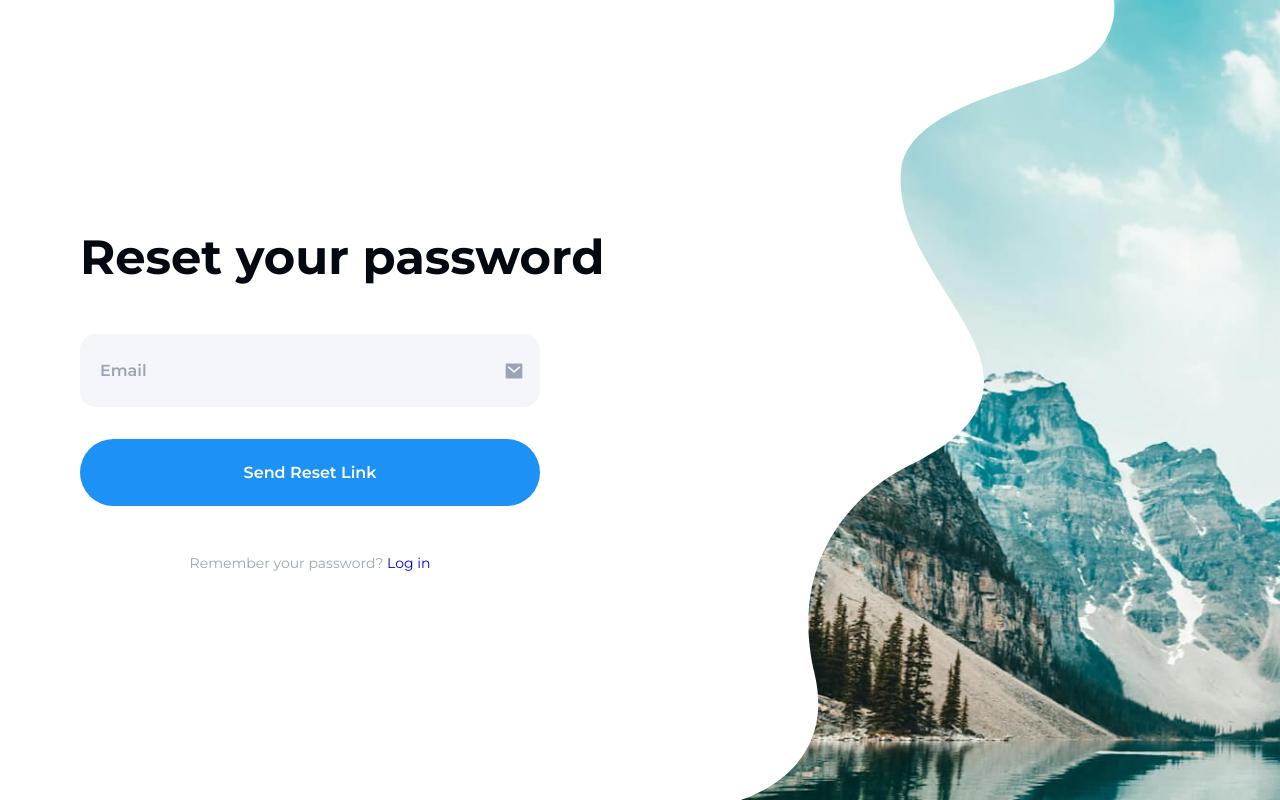
After one commit to ztinyz/SoftwareEngineering, a Django app: page /users/reset-password/ in a window 1280 px wide. The commit adds this page. Run offline with Django 5.2, Linux system fonts and the light colour scheme; parts of the project's set-up code (start-up, migrations or seed data) failed here and were passed over.

Commit message:
Password reset logic

```diff
--- a/Clinica/__init__.py
+++ b/Clinica/__init__.py
@@ -0,0 +1,3 @@
+from .celery import app as celery_app
+
+__all__ = ('celery_app',)
--- a/login/templates/login/login.html
+++ b/login/templates/login/login.html
@@ -59,7 +59,7 @@
 
                      <i class="ri-eye-off-fill login__icon login__password" id="loginPassword"></i>
                   </div>
-                  <a href="#" class="login__forgot">Forgot your password?</a>
+                  <a href="{% url 'login:password_reset_request' %}" class="login__forgot">Forgot your password?</a>
                   {{ login_captcha_form.hcaptcha }}
                </div>
 
--- /dev/null
+++ b/login/templates/login/password_reset_request.html
@@ -0,0 +1,72 @@
+{% load static %}
+
+<!DOCTYPE html>
+<html lang="en">
+<head>
+   <meta charset="UTF-8">
+   <meta name="viewport" content="width=device-width, initial-scale=1.0">
+
+   <!--=============== REMIXICONS ===============-->
+   <link rel="stylesheet" href="https://cdnjs.cloudflare.com/ajax/libs/remixicon/4.2.0/remixicon.css">
+
+   <!--=============== CSS ===============-->
+   <link rel="stylesheet" href="{% static 'login/css/styles.css' %}">
+
+   <title>Reset Password - Clinica</title>
+</head>
+
+<body>
+   <!--=============== LOGIN IMAGE ===============-->
+   <svg class="login__blob" viewBox="0 0 566 840" xmlns="http://www.w3.org/2000/svg">
+      <mask id="mask0" mask-type="alpha">
+         <path d="M342.407 73.6315C388.53 56.4007 394.378 17.3643 391.538
+         0H566V840H0C14.5385 834.991 100.266 804.436 77.2046 707.263C49.6393
+         591.11 115.306 518.927 176.468 488.873C363.385 397.026 156.98 302.824
+         167.945 179.32C173.46 117.209 284.755 95.1699 342.407 73.6315Z"/>
+      </mask>
+
+      <g mask="url(#mask0)">
+         <path d="M342.407 73.6315C388.53 56.4007 394.378 17.3643 391.538
+         0H566V840H0C14.5385 834.991 100.266 804.436 77.2046 707.263C49.6393
+         591.11 115.306 518.927 176.468 488.873C363.385 397.026 156.98 302.824
+         167.945 179.32C173.46 117.209 284.755 95.1699 342.407 73.6315Z"/>
+
+         <image class="login__img" href="{% static 'login/img/bg-img.jpg' %}"/>
+      </g>
+   </svg>
+
+   <!--=============== RESET PASSWORD ===============-->
+   <div class="login container grid">
+      <div class="login__access">
+         <h1 class="login__title">Reset your password</h1>
+
+         <div class="login__area">
+            <form method="post" class="login__form">
+               {% csrf_token %}
+
+               <div class="login__content grid">
+                  <div class="login__box">
+                     <input type="email"
+                            id="email"
+                            name="email"
+                            required
+                            placeholder=" "
+                            class="login__input">
+                     <label for="email" class="login__label">Email</label>
+                     <i class="ri-mail-fill login__icon"></i>
+                  </div>
+               </div>
+
+               <button type="submit" class="login__button">Send Reset Link</button>
+            </form>
+
+            <p class="login__switch">
+               Remember your password?
+               <a href="{% url 'login:login' %}">Log in</a>
+            </p>
+         </div>
+      </div>
+   </div>
+
+</body>
+</html>
--- a/login/urls.py
+++ b/login/urls.py
@@ -7,5 +7,7 @@ urlpatterns = [
     path('login/', views.login_view, name='login'),
     path('logout/', views.logout_view, name='logout'),
     path('verify-email/<uuid:token>/', views.verify_email, name='verify_email'),
-    path('long/Test/', views.Test, name='Test')
+    path('long/Test/', views.Test, name='Test'),
+    path('reset-password/', views.password_reset_request, name='password_reset_request'),
+    path('reset-password/<uidb64>/<token>/', views.password_reset_confirm, name='password_reset_confirm'),
 ]
--- a/login/views.py
+++ b/login/views.py
@@ -21,6 +21,13 @@ from .forms.registerform import RegistrationForm
 from .forms.updateform import AccountUpdateForm
 from .forms.captchaform import LoginCaptchaForm, RegisterCaptchaForm
 from .forms.loginform import LoginForm
+
+from django.contrib.auth.tokens import default_token_generator
+from django.utils.http import urlsafe_base64_encode, urlsafe_base64_decode
+from django.utils.encoding import force_bytes, force_str
+from django.contrib.auth.models import User
+from django.contrib.messages import get_messages
+from .tasks import send_password_reset_email
 
 # Import runtime verification components (Marshmallow + Transitions)
 from .verification_service import RegistrationVerificationService, format_marshmallow_errors
@@ -444,3 +451,91 @@ def Test(request):
         'user': request.user,
         'user_profile': user_profile
     })
+
+
+def password_reset_request(request):
+    """Handle password reset request"""
+    # Clear old messages
+    storage = get_messages(request)
+    for _ in storage:
+        pass
+
+    if request.method == 'POST':
+        email = request.POST.get('email')
+
+        try:
+            user = User.objects.get(email=email)
+
+            # Generate reset token
+            token = default_token_generator.make_token(user)
+            uid = urlsafe_base64_encode(force_bytes(user.pk))
+
+            # Build reset link
+            reset_link = request.build_absolute_uri(
+                f'/users/reset-password/{uid}/{token}/'
+            )
+
+            # Send email synchronously (no Celery needed)
+            subject = 'Password Reset Request'
+            message = f'''
+Hello {user.username},
+
+You requested a password reset. Click the link below to reset your password:
+
+{reset_link}
+
+This link will expire in 1 hour.
+
+If you didn't request this, please ignore this email.
+
+Best regards,
+Clinica Team
+            '''
+
+            send_mail(
+                subject,
+                message,
+                settings.DEFAULT_FROM_EMAIL,
+                [email],
+                fail_silently=False,
+            )
+
+            messages.success(request, 'Password reset email sent! Check your inbox.')
+            return redirect('login:login')
+
+        except User.DoesNotExist:
+            messages.error(request, 'No account found with that email.')
+
+    return render(request, 'login/password_reset_request.html')
+
+
+def password_reset_confirm(request, uidb64, token):
+    """Confirm password reset and set new password"""
+    # Clear old messages
+    storage = get_messages(request)
+    for _ in storage:
+        pass
+
+    try:
+        uid = force_str(urlsafe_base64_decode(uidb64))
+        user = User.objects.get(pk=uid)
+    except (TypeError, ValueError, OverflowError, User.DoesNotExist):
+        user = None
+
+    if user and default_token_generator.check_token(user, token):
+        if request.method == 'POST':
+            new_password = request.POST.get('password')
+            confirm_password = request.POST.get('confirm_password')
+
+            if new_password == confirm_password:
+                user.set_password(new_password)
+                user.save()
+                messages.success(request, 'Password reset successful! You can now login.')
+                return redirect('login:login')
+            else:
+                messages.error(request, 'Passwords do not match.')
+
+        return render(request, 'login/password_reset_confirm.html')
+    else:
+        messages.error(request, 'Invalid or expired reset link.')
+        return redirect('login:login')
```
Also changed, not shown: Clinica/celery.py (added, +8 -0 lines), Clinica/settings.py (+10 -0 lines), login/tasks.py (added, +31 -0 lines), login/templates/login/password_reset_confirm.html (added, +111 -0 lines), db.sqlite3, 1 other file.
